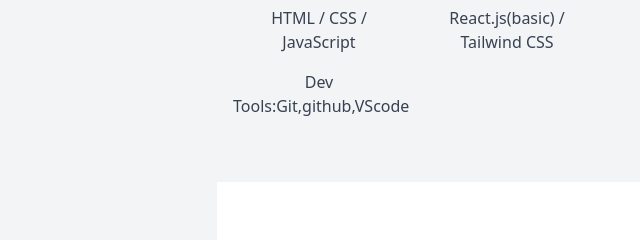
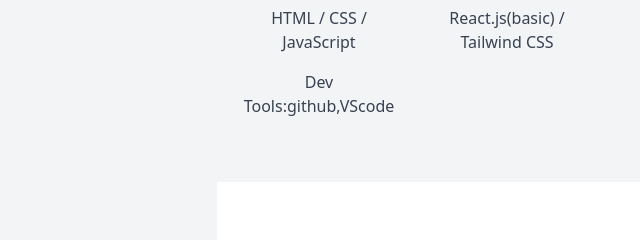
Before and after one commit to BHARATH-7732/portfolio, a plain HTML site: page index.html in a window 1280 px wide. Shown: the part 479-719 px from the top of the page, 39-679 px from the left. Drawn offline with nearby package versions, Linux system fonts and the light colour scheme.

Commit message:
Update index.html

```diff
--- a/index.html
+++ b/index.html
@@ -44,7 +44,7 @@
       <li>React.js(basic) / Tailwind CSS</li>
       <li>MYSQL(Basic)</li>
       <li>Google AI Studio (Gemini, Imagen)</li>
-      <li>Dev Tools:Git,github,VScode</li>
+      <li>Dev Tools:github,VScode</li>
     </ul>
   </section>
 
```
